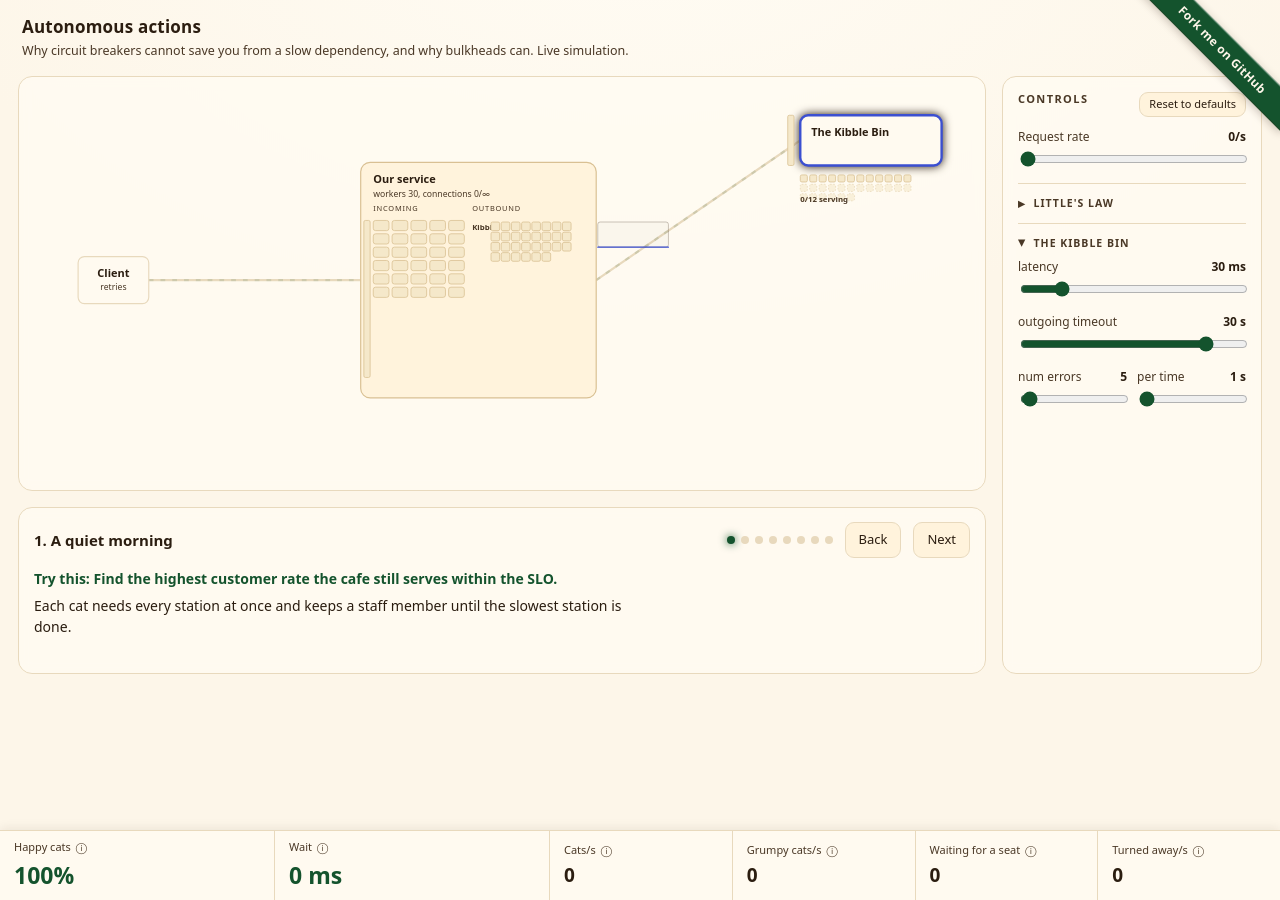
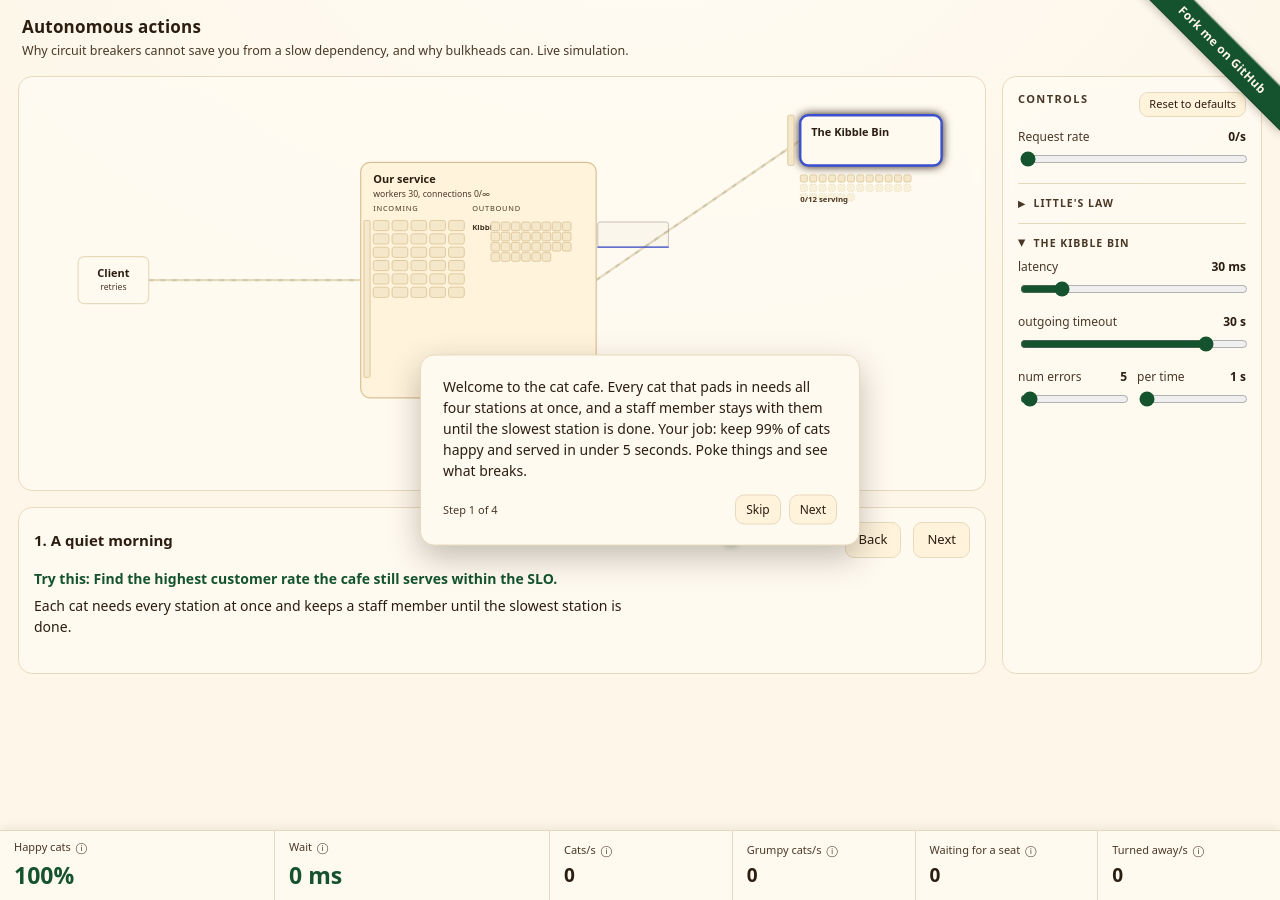
Before and after one commit to vosechu/vosechu.github.io, a Jekyll site: the page autonomous-actions/index.html, which Jekyll copies as it is, in a window 1280 px wide. Built offline with Jekyll 4.4.1, drawn with Linux system fonts in a browser that asks for light colours.

Commit message:
feat(sim): first-run guided tour (reducer + bubbles, skip, page numbers, re-run)

```diff
--- a/autonomous-actions/index.html
+++ b/autonomous-actions/index.html
@@ -196,6 +196,31 @@
 
     input[type=range]:disabled { accent-color: var(--ink-dim); opacity: 0.55; cursor: not-allowed; }
 
+    /* Guided tour: a welcome dialog (step 0) plus three bubbles anchored to the
+       bar, a station, and the panel (steps 1-3). Overlays only; the sim keeps
+       running underneath (no pause, no dimming of the page). */
+    #tour-overlay { position: fixed; inset: 0; z-index: 90; pointer-events: none; }
+    #tour-overlay.hidden { display: none; }
+    #tour-welcome {
+      position: fixed; top: 50%; left: 50%; transform: translate(-50%, -50%);
+      width: min(440px, 86vw); background: var(--panel-solid); border: 1px solid var(--border);
+      border-radius: 14px; padding: 20px 22px; box-shadow: 0 12px 32px rgba(43,29,16,0.28);
+      pointer-events: auto;
+    }
+    #tour-welcome p { margin: 0 0 14px; color: var(--ink); line-height: 1.5; }
+    .tourbubble {
+      position: fixed; width: min(300px, 80vw); background: var(--panel-solid);
+      border: 1px solid var(--border); border-radius: 12px; padding: 14px 16px;
+      box-shadow: 0 8px 24px rgba(43,29,16,0.24); pointer-events: auto;
+    }
+    .tourbubble p { margin: 0 0 12px; color: var(--ink); line-height: 1.5; font-size: 13px; }
+    #tourbubble-bar { left: 24px; bottom: 76px; }
+    #tourbubble-station { left: 24px; top: 90px; }
+    #tourbubble-panel { right: 280px; top: 90px; }
+    .tourfoot { display: flex; align-items: center; gap: 8px; }
+    .tourfoot .tourstep { font-size: 11px; color: var(--ink-dim); margin-right: auto; }
+    .tourfoot button { font-size: 12px; padding: 5px 10px; }
+
     /* "Fork me on GitHub" corner ribbon (pure CSS, no external asset). */
     .forkribbon { position: fixed; top: 0; right: 0; width: 150px; height: 150px; overflow: hidden; z-index: 50; pointer-events: none; }
     .forkribbon a {
@@ -274,6 +299,47 @@
     </div>
   </div>
 
+  <div id="tour-overlay" class="hidden">
+    <div id="tour-welcome">
+      <p id="tour-welcome-text"></p>
+      <div class="tourfoot">
+        <span class="tourstep" id="tour-welcome-step"></span>
+        <button id="tour-skip">Skip</button>
+        <button id="tour-next">Next</button>
+      </div>
+    </div>
+    <div class="tourbubble" id="tourbubble-bar">
+      <p id="tourbubble-bar-text"></p>
+      <div class="tourfoot">
+        <span class="tourstep" id="tourbubble-bar-step"></span>
+        <button class="tour-skip-btn">Skip</button>
+        <button class="tour-prev-btn">Back</button>
+        <button class="tour-rerun-btn">Tour</button>
+        <button class="tour-next-btn">Next</button>
+      </div>
+    </div>
+    <div class="tourbubble" id="tourbubble-station">
+      <p id="tourbubble-station-text"></p>
+      <div class="tourfoot">
+        <span class="tourstep" id="tourbubble-station-step"></span>
+        <button class="tour-skip-btn">Skip</button>
+        <button class="tour-prev-btn">Back</button>
+        <button class="tour-rerun-btn">Tour</button>
+        <button class="tour-next-btn">Next</button>
+      </div>
+    </div>
+    <div class="tourbubble" id="tourbubble-panel">
+      <p id="tourbubble-panel-text"></p>
+      <div class="tourfoot">
+        <span class="tourstep" id="tourbubble-panel-step"></span>
+        <button class="tour-skip-btn">Skip</button>
+        <button class="tour-prev-btn">Back</button>
+        <button class="tour-rerun-btn">Tour</button>
+        <button class="tour-next-btn">Next</button>
+      </div>
+    </div>
+  </div>
+
   <script type="module" src="./src/controls.js"></script>
 </body>
 </html>
--- a/autonomous-actions/src/controls.js
+++ b/autonomous-actions/src/controls.js
@@ -5,6 +5,8 @@
 import { ACTS, actMeta } from './scenarios.js';
 import { labelOf, colorOf, hoverOf, shortOf } from './theme.js';
 import { rosterForAct, defaultStationForAct } from './topology.js';
+import { STRINGS } from './strings.js';
+import { TOUR_STEPS, initialTourState, tourReducer } from './tour.js';
 
 const clock = { now: () => performance.now() };
 const sim = new Sim({ clock, rng: makeRng(1), config: defaultConfig() });
@@ -338,6 +340,96 @@
   body.className = over ? 'over' : '';
 }
 
+// Guided tour: a pure reducer (tour.js) driving a welcome dialog (step 0) and
+// three bubbles (steps 1-3), anchored at the bar, a station, and the panel.
+// localStorage persists whether the tour has been seen; guarded so a
+// non-browser environment (no localStorage) degrades to "not seen" rather
+// than throwing.
+const TOUR_SEEN_KEY = 'aa_tour_seen';
+function readTourSeen() {
+  try { return typeof localStorage !== 'undefined' && localStorage.getItem(TOUR_SEEN_KEY) === '1'; }
+  catch { return false; }
+}
+function writeTourSeen() {
+  try { if (typeof localStorage !== 'undefined') localStorage.setItem(TOUR_SEEN_KEY, '1'); }
+  catch { /* ignore: storage may be unavailable (private mode, etc.) */ }
+}
+
+let tourState = initialTourState(readTourSeen());
+
+const tourOverlay = document.getElementById('tour-overlay');
+const tourWelcome = document.getElementById('tour-welcome');
+const tourBubbles = {
+  1: document.getElementById('tourbubble-bar'),
+  2: document.getElementById('tourbubble-station'),
+  3: document.getElementById('tourbubble-panel'),
+};
+const TOUR_BUBBLE_TEXT = {
+  1: STRINGS.tour.bubbleBar,
+  2: STRINGS.tour.bubbleStation,
+  3: STRINGS.tour.bubblePanel,
+};
+
+function tourStepLabel(step) {
+  return STRINGS.tour.step.replace('{n}', String(step + 1)).replace('{m}', String(TOUR_STEPS));
+}
+
+function dispatchTour(action) {
+  tourState = tourReducer(tourState, action);
+  if (tourState.seen) writeTourSeen();
+  renderTour();
+}
+
+function renderTour() {
+  tourOverlay.classList.toggle('hidden', !tourState.open);
+  if (!tourState.open) return;
+  const isWelcome = tourState.step === 0;
+  tourWelcome.style.display = isWelcome ? '' : 'none';
+  for (const [step, el] of Object.entries(tourBubbles)) {
+    el.style.display = !isWelcome && Number(step) === tourState.step ? '' : 'none';
+  }
+  if (isWelcome) {
+    document.getElementById('tour-welcome-text').textContent = STRINGS.tour.welcome;
+    document.getElementById('tour-welcome-step').textContent = tourStepLabel(tourState.step);
+  } else {
+    const el = tourBubbles[tourState.step];
+    el.querySelector('p').textContent = TOUR_BUBBLE_TEXT[tourState.step];
+    el.querySelector('.tourstep').textContent = tourStepLabel(tourState.step);
+    // The last step's advance button reads "Done" instead of "Next".
+    const nextBtn = el.querySelector('.tour-next-btn');
+    nextBtn.textContent = tourState.step >= TOUR_STEPS - 1 ? STRINGS.tour.buttons.done : STRINGS.tour.buttons.next;
+  }
+}
+
+document.getElementById('tour-skip').textContent = STRINGS.tour.buttons.skip;
+document.getElementById('tour-next').textContent = STRINGS.tour.buttons.next;
+document.getElementById('tour-skip').addEventListener('click', () => dispatchTour({ type: 'skip' }));
+document.getElementById('tour-next').addEventListener('click', () => dispatchTour({ type: 'next' }));
+for (const btn of document.querySelectorAll('.tour-skip-btn')) {
+  btn.textContent = STRINGS.tour.buttons.skip;
+  btn.addEventListener('click', () => dispatchTour({ type: 'skip' }));
+}
+for (const btn of document.querySelectorAll('.tour-prev-btn')) {
+  btn.textContent = STRINGS.tour.buttons.prev;
+  // The reducer has no dedicated "prev" action; back one step by re-dispatching
+  // from a state that is one step earlier. Bounded at step 0 by tourReducer's
+  // own [0, TOUR_STEPS-1] invariant (next never goes below 0 to begin with, so
+  // this mirrors that by clamping here).
+  btn.addEventListener('click', () => {
+    const target = Math.max(0, tourState.step - 1);
+    tourState = { ...tourState, step: target };
+    renderTour();
+  });
+}
+for (const btn of document.querySelectorAll('.tour-rerun-btn')) {
+  btn.textContent = STRINGS.tour.buttons.rerun;
+  btn.addEventListener('click', () => dispatchTour({ type: 'open' }));
+}
+for (const btn of document.querySelectorAll('.tour-next-btn')) {
+  btn.addEventListener('click', () => dispatchTour({ type: 'next' }));
+}
+renderTour();
+
 // Acts never patch sim state directly (ACTS carries no `patch` field, see
 // scenarios.test.js): the knobs stay however the player left them, and the
 // instructions walk them into each scenario. The one exception is the
--- /dev/null
+++ b/autonomous-actions/src/tour.js
@@ -0,0 +1,19 @@
+export const TOUR_STEPS = 4;   // welcome + bar + station + panel
+
+export function initialTourState(seen) {
+  return { open: !seen, step: 0, seen };
+}
+
+export function tourReducer(state, action) {
+  switch (action.type) {
+    case 'open':                                   // re-run: does not clear seen
+      return { open: true, step: 0, seen: state.seen };
+    case 'next':
+      if (state.step >= TOUR_STEPS - 1) return { open: false, step: state.step, seen: true };
+      return { open: true, step: state.step + 1, seen: state.seen };
+    case 'skip':
+      return { open: false, step: state.step, seen: true };
+    default:
+      return state;
+  }
+}
```
Also changed, not shown: autonomous-actions/test/tour.test.js (added, +36 -0 lines).
